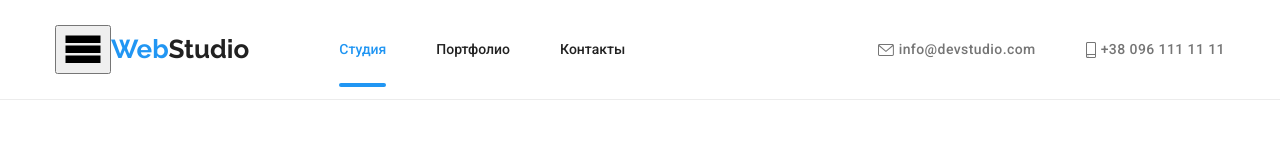
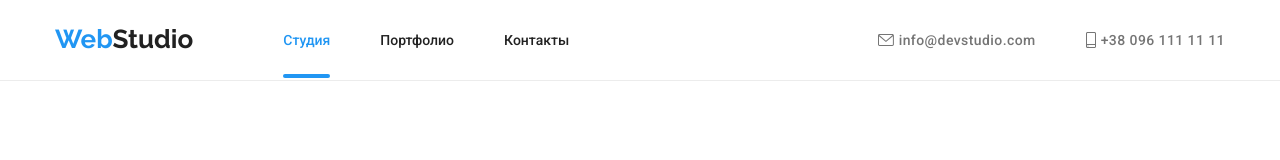
Before and after one commit to Yrii29/goit-markup-hw-08, a plain HTML site: page index.html in a window 1280 px wide. Drawn offline with nearby package versions, Linux system fonts and the light colour scheme.

Commit message:
нова

```diff
--- a/index.html
+++ b/index.html
@@ -21,22 +21,9 @@
 
   <header class="header">
     <div class="header__conteiner">
-      <button
-        class="menu js-open-menu"
-        aria-expanded="false"
-        aria-controls="mobile-menu">
+      <a href="" class="web"> <span class="web-span">Web</span>Studio</a>
+      <nav class="nav">
 
-        <svg class="" width="40" height="40">
-          <use href="./images/icon/icon-menu.svg#icon-menu"></use>
-        </svg>
-
-
-      </button>
-
-
-
-      <nav class="nav">
-        <a href="" class="web"> <span class="web-span">Web</span>Studio</a>
 
         <ul class="nav__list">
           <li class="nav__items"><a href="" class="nav__link nav__link--caren">Студия</a></li>
@@ -62,6 +49,15 @@
             +38 096 111 11 11</a>
         </li>
       </ul>
+
+      <button class="menu js-open-menu" aria-expanded="false" aria-controls="mobile-menu">
+
+        <svg class="" width="40" height="40">
+          <use href="./images/icon/icon-menu.svg#icon-menu"></use>
+        </svg>
+
+
+      </button>
 
 
 
--- a/sass/components/_menu__btn.scss
+++ b/sass/components/_menu__btn.scss
@@ -3,7 +3,7 @@
   justify-content: end;
   margin-left: 60px;
 }
-@media (min-width: 480px) {
+@media (min-width: 768px) {
   .menu {
     display: none;
   }
```
Also changed, not shown: css/main.css, css/main.min.css, 2 other files.
